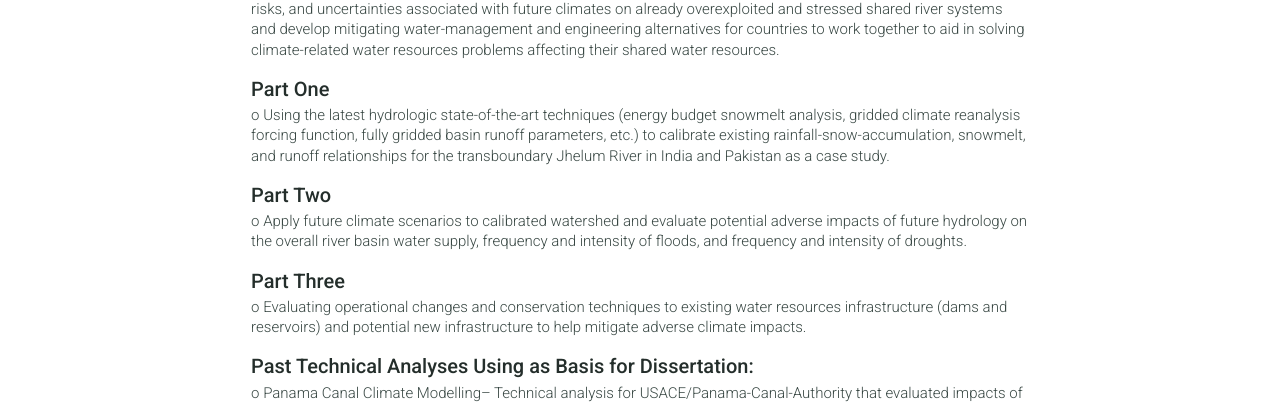
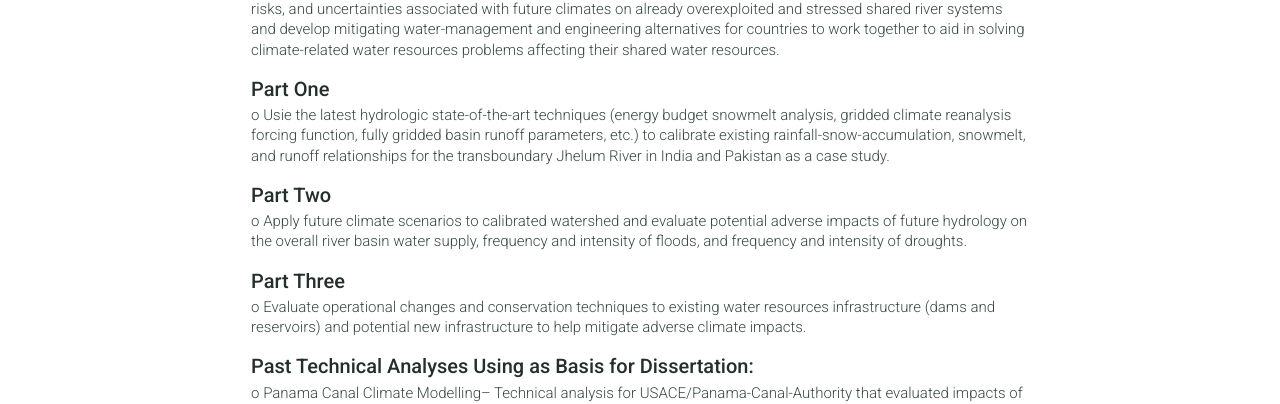
Before and after one commit to fdavenport/fdavenport.github.io, a Jekyll site: the page built from _research/Climate Change Impacts on Transboundary Rivers.md, in a window 1280 px wide. Shown: the part 606-1010 px from the top of the page. Built offline with Jekyll 4.4.1, drawn with Linux system fonts in a browser that asks for light colours.

Commit message:
Update Climate Change Impacts on Transboundary Rivers.md

```diff
--- a/_research/Climate Change Impacts on Transboundary Rivers.md
+++ b/_research/Climate Change Impacts on Transboundary Rivers.md
@@ -17,7 +17,7 @@ This dissertation deals with advanced deterministic state-of-the art engineering
 
 ## Part One
 
-o	Using the latest hydrologic state-of-the-art techniques (energy budget snowmelt analysis, gridded climate reanalysis forcing function, fully gridded basin runoff parameters, etc.) to calibrate existing rainfall-snow-accumulation, snowmelt, and runoff relationships for the transboundary Jhelum River in India and Pakistan as a case study.
+o	Usie the latest hydrologic state-of-the-art techniques (energy budget snowmelt analysis, gridded climate reanalysis forcing function, fully gridded basin runoff parameters, etc.) to calibrate existing rainfall-snow-accumulation, snowmelt, and runoff relationships for the transboundary Jhelum River in India and Pakistan as a case study.
 
 
 ## Part Two
@@ -27,7 +27,7 @@ o	Apply future climate scenarios to calibrated watershed and evaluate potential
 
 ## Part Three
 
-o	Evaluating operational changes and conservation techniques to existing water resources infrastructure (dams and reservoirs) and potential new infrastructure to help mitigate adverse climate impacts.
+o	Evaluate operational changes and conservation techniques to existing water resources infrastructure (dams and reservoirs) and potential new infrastructure to help mitigate adverse climate impacts.
 
 
 
```
